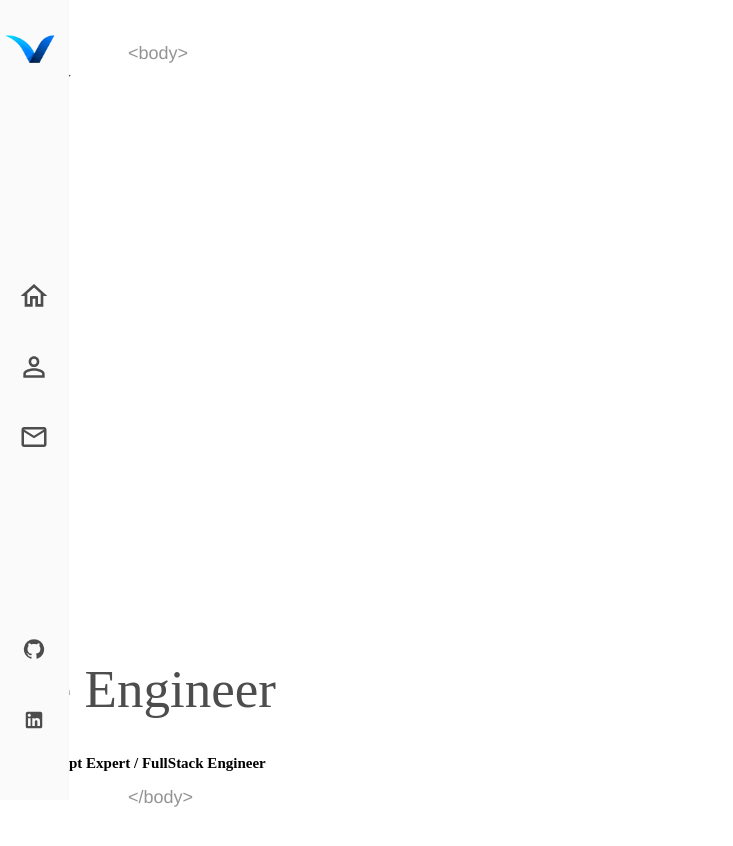
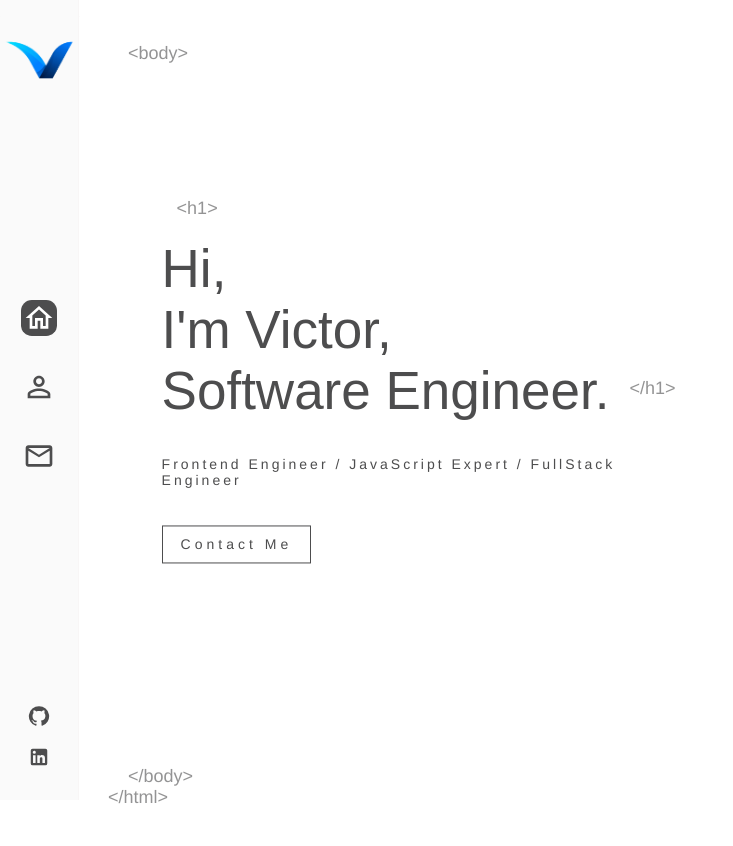
Before and after one commit to vstoic/Portfolio, a React (Create React App) app: page / in a window 1280 px wide. Shown: the top 846 px of the page, without its empty margins (0-733 px from the left). After the commit the page ends 808 px from the top, so only its background shows below. Built offline with nearby package versions, Linux system fonts and the light colour scheme.

Commit message:
main page

```diff
--- a/src/components/Home/Home.jsx
+++ b/src/components/Home/Home.jsx
@@ -5,9 +5,9 @@ const Home = () => {
 
   return (
     <div className='container home-page'>
-      <div className='text-area'>
-        <h1>Hi, <br/> I'm</h1>
-        <h1>Victor <br/> Software Engineer</h1>
+      <div className='text-zone'>
+        <h1>Hi, <br/> I'm Victor, <br/> Software Engineer.
+        </h1>
         <h2> Frontend Engineer / JavaScript Expert / FullStack Engineer </h2>
         <Link to='/contact' className='flat-button'>Contact Me</Link>
       </div>
--- a/src/components/Home/home.scss
+++ b/src/components/Home/home.scss
@@ -1,24 +1,25 @@
 .home-page {
-  .text-area {
+  .text-zone {
     position: absolute;
-    left: 10%;
+    left: 12%;
     top: 50%;
-    transform: translate(-50%);
+    transform: translateY(-57%);
     width: 40%;
     max-height: 90%;
   }
   h1 {
     color: #4d4d4e;
     font-size: 53px;
-    font-family: 'Coolvetica';
-    font-weight: 400;
-  }
+    font-weight: 300;
+
+    font-family: Arial, Helvetica, sans-serif;
 
     &::before {
       content: '<h1>';
-    font-family: 'la belle aurore';
+      font-family: helvetica;
       color: #4d4d4e;
       font-size: 18px;
+      font-weight: 100;
       position: absolute;
       margin-top: -40px;
       left: 15px;
@@ -26,12 +27,44 @@
     }
     &::after {
       content: '</h1>';
-    font-family: 'la belle aurore';
+      font-family: helvetica;
       color: #4d4d4e;
       font-size: 18px;
+      font-weight: 100;
       position: absolute;
       margin-top: 18px;
       margin-left: 20px;
       animation: fadeIn 1s 1.7s backwards;
+      opacity: 0.6;
     }
   }
+  h2 {
+    color: #4d4d4e;
+    margin-top: 15px;
+    font-weight: 100;
+    font-size: 14px;
+    font-family: helvetica;
+    letter-spacing: 3px;
+    animation: fadeIn 1s 1.8s backwards;
+  }
+
+  .flat-button {
+    color: #4d4d4e;
+    font-size: 14px;
+    font-weight: 100;
+    letter-spacing: 4px;
+    font-family: helvetica;
+    text-decoration: none;
+    padding: 10px 18px;
+    border: 1px solid #4d4d4e;
+    margin-top: 25px;
+    float: left;
+    animation: fadeIn 1s 1.8s backwards;
+    white-space: nowrap;
+
+    &:hover {
+      background-color: #4d4d4e;
+      color: #fff;
+    }
+  }
+}
--- a/src/components/Layout/Layout.jsx
+++ b/src/components/Layout/Layout.jsx
@@ -8,9 +8,10 @@ const Layout = () => {
       <div className='page'>
         <span className='tags top-tags'>&lt;body&gt;</span>
         <Outlet />
-        <span className='tags bottom-tags'>&lt;/body&gt;</span>
-        <br />
-        <span className='bottom-tag-html'>&lt;/html&gt;</span>
+        <span className='tags bottom-tags'>&lt;/body&gt;
+          <br />
+          <span className='bottom-tag-html'>&lt;/html&gt;</span>
+        </span>
       </div>
     </div>
   );
--- a/src/components/Layout/Layout.scss
+++ b/src/components/Layout/Layout.scss
@@ -17,7 +17,7 @@
   left: 120px;
   font-size: 18px;
   font-family: helvetica;
-
+  font-weight: 100;
 }
 
 .bottom-tag-html {
--- a/src/components/Sidebar/Sidebar.jsx
+++ b/src/components/Sidebar/Sidebar.jsx
@@ -7,7 +7,6 @@ import EmailOutlinedIcon from '@mui/icons-material/EmailOutlined';
 import GitHubIcon from '@mui/icons-material/GitHub';
 import LinkedInIcon from '@mui/icons-material/LinkedIn';
 
-
 const Sidebar = () => {
   return (
     <div className="nav-bar">
@@ -16,13 +15,18 @@ const Sidebar = () => {
       </Link>
       <nav>
         <NavLink exact="true" activeclassname="active" to="/">
-          <HomeOutlinedIcon sx={{ fontSize: 32, color: '#4d4d4e' }} />
+          <HomeOutlinedIcon
+            sx={{
+              fontSize: 32,
+              color: '#4d4d4e',
+            }}
+          />
         </NavLink>
         <NavLink exact="true" activeclassname="about-link" to="/about">
-          <PermIdentityIcon sx={{ fontSize: 32, color: '#4d4d4e' }} />
+          <PermIdentityIcon sx={{ fontSize: 34, color: '#4d4d4e' }} />
         </NavLink>
         <NavLink exact="true" activeclassname="contact-link" to="/contact">
-          <EmailOutlinedIcon sx={{ fontSize: 30, color: '#4d4d4e' }} />
+          <EmailOutlinedIcon sx={{ fontSize: 32, color: '#4d4d4e' }} />
         </NavLink>
       </nav>
       <ul>
@@ -37,12 +41,12 @@ const Sidebar = () => {
         </li>
         <li>
           <a target="_blank" rel="noreferrer" href="https://github.com/vstoic">
-            <LinkedInIcon sx={{ fontSize: 22, color: '#4d4d4e'}} />
+            <LinkedInIcon sx={{ fontSize: 22, color: '#4d4d4e' }} />
           </a>
         </li>
       </ul>
     </div>
   );
-}
+};
 
 export default Sidebar;
--- a/src/components/Sidebar/Sidebar.scss
+++ b/src/components/Sidebar/Sidebar.scss
@@ -1,25 +1,25 @@
 .nav-bar {
   background-color: rgb(250, 250, 250);
   border-right: 1px solid rgb(248, 246, 246);
-  width: 68px;
+  width: 78px;
   height: 100%;
   position: absolute;
   top: 0;
   left: 0;
   z-index: 3;
   min-height: 500px;
-}
 
   .logo {
     display: block;
     padding: 8px 0;
-}
+
     img {
       display: block;
       margin: 8px auto;
       margin-right: 10px;
-    width: 60px;
+      width: 80px;
       height: auto;
+    }
   }
 
   nav {
@@ -28,23 +28,72 @@
     position: absolute;
     height: 210px;
     top: 50%;
-    margin-top: -120px;
+    margin-top: -100px;
     width: 100%;
-  }
+
     a {
       display: block;
-    line-height: 51px;
-    height: 71px;
+      // line-height: 51px;
+      height: 70px;
       position: relative;
       text-decoration: none;
-  }
+
       i {
         transition: all 0.3s ease-out;
-    background-color: black;
       }
 
+      &:hover {
+        color: #4d4d4e;
 
+        svg {
+          opacity: 0;
+        }
 
+        &:after {
+          opacity: 1;
+        }
+      }
+
+      &:after {
+        content: '';
+        font-size: 12px;
+        letter-spacing: 1px;
+        position: absolute;
+        top: 10px;
+        display: block;
+        width: 100%;
+        text-align: center;
+        align-content: start;
+        opacity: 0;
+        font-weight: bold;
+        transition: all .3s ease-out;
+      }
+
+      &:first-child {
+        &:after {
+          content: 'HOME';
+        }
+      }
+      &:nth-child(2) {
+        &:after {
+          content: 'ABOUT';
+        }
+      }
+      &:nth-child(3) {
+        &:after {
+          content: 'CONTACT';
+        }
+      }
+    }
+    a.active {
+      svg {
+        color: #ffffff;
+        border-radius: 30%;
+        padding: 2px;
+        background-color: #4d4d4e;
+      }
+    }
+  }
 
   ul {
     position: absolute;
@@ -55,13 +104,18 @@
     list-style: none;
     text-align: center;
     margin: 0;
-  }
-  li a {
-    /* padding: 3px 0; */
+
+    li {
+      a {
+        padding: 7px 0;
         display: block;
         line-height: 16px;
+
+        &:hover svg {
+          color: #a2a2a2;
+
         }
-
-  li a:hover svg {
-    background-color: rgb(248, 246, 246);
       }
+    }
+  }
+}
```
Lines whose indentation alone changed are shown as unchanged.
